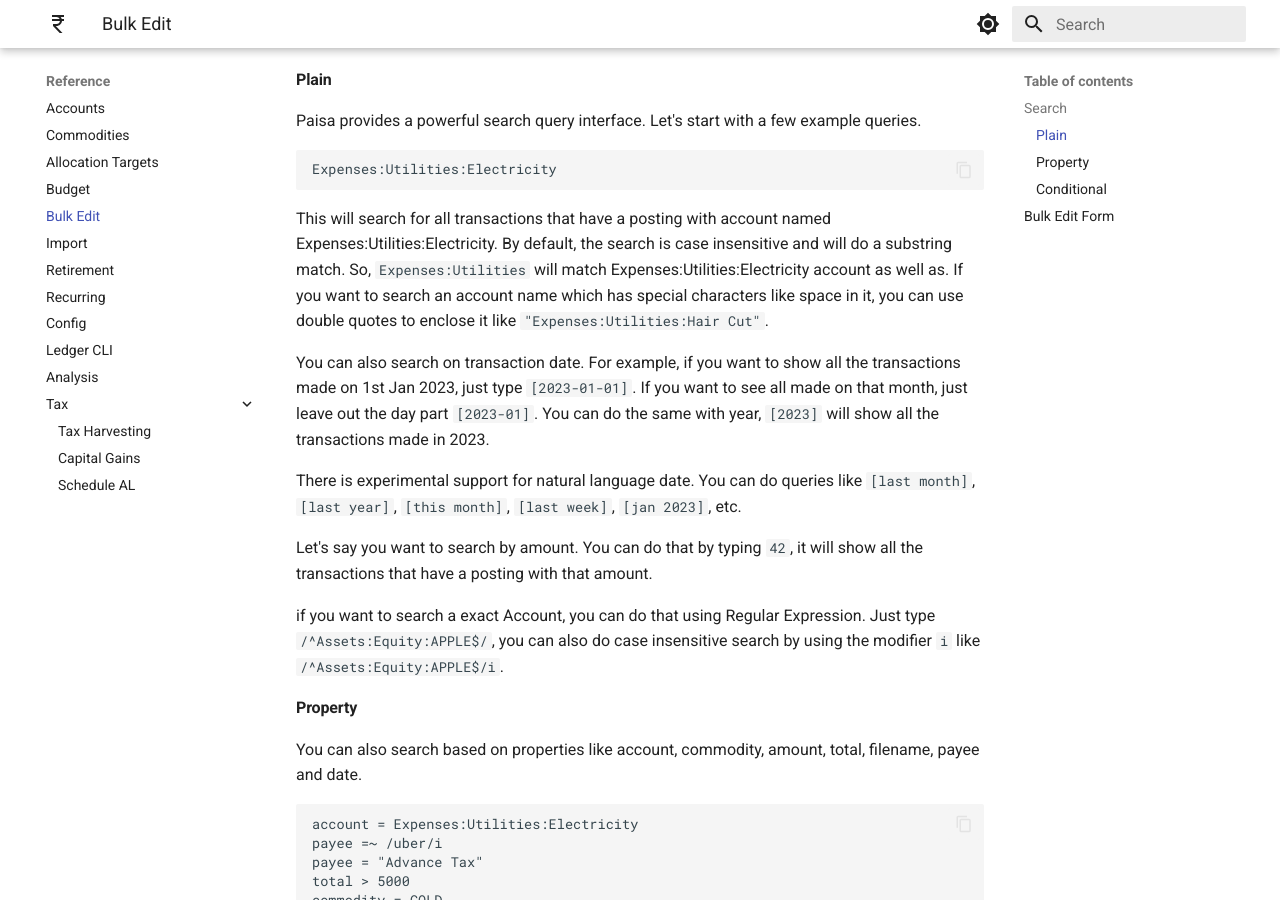
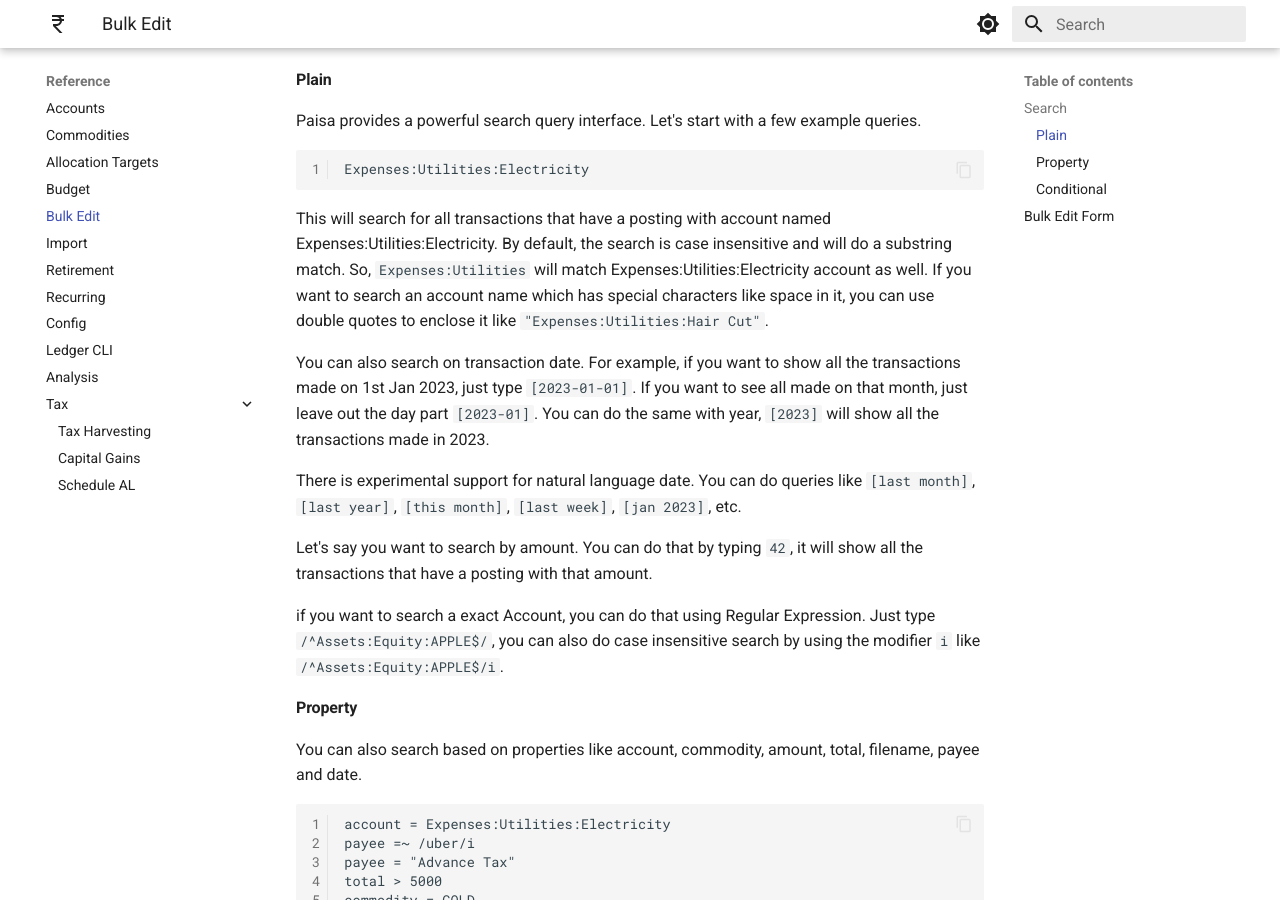
Before and after one commit to ananthakumaran/paisa, an MkDocs documentation site: the page built from docs/reference/bulk-edit.md, in a window 1280 px wide and 900 px high, scrolled down 413 px. Built offline with MkDocs 1.6.1 and Material for MkDocs 9.7.7, drawn with Linux system fonts in a browser that asks for light colours.

Commit message:
update docs

```diff
--- a/docs/reference/bulk-edit.md
+++ b/docs/reference/bulk-edit.md
@@ -23,9 +23,9 @@
 This will search for all transactions that have a posting with account
 named Expenses:Utilities:Electricity. By default, the search is case
 insensitive and will do a substring match. So, `Expenses:Utilities`
-will match Expenses:Utilities:Electricity account as well as. If you
-want to search an account name which has special characters like space
-in it, you can use double quotes to enclose it like
+will match Expenses:Utilities:Electricity account as well. If you want
+to search an account name which has special characters like space in
+it, you can use double quotes to enclose it like
 `"Expenses:Utilities:Hair Cut"`.
 
 You can also search on transaction date. For example, if you want to
--- a/mkdocs.yml
+++ b/mkdocs.yml
@@ -50,12 +50,13 @@
 
 markdown_extensions:
   - pymdownx.highlight:
+      linenums: true
       anchor_linenums: true
       line_spans: __span
       pygments_lang_class: true
+      linenums_style: pymdownx-inline
   - pymdownx.inlinehilite
   - pymdownx.snippets
-  - pymdownx.superfences
   - attr_list
   - md_in_html
   - admonition
```
Also changed, not shown: docs/reference/analysis.md (+1 -1 lines), docs/reference/budget.md (+2 -2 lines), docs/reference/commodities.md (+21 -9 lines), docs/reference/import.md (+20 -19 lines).
